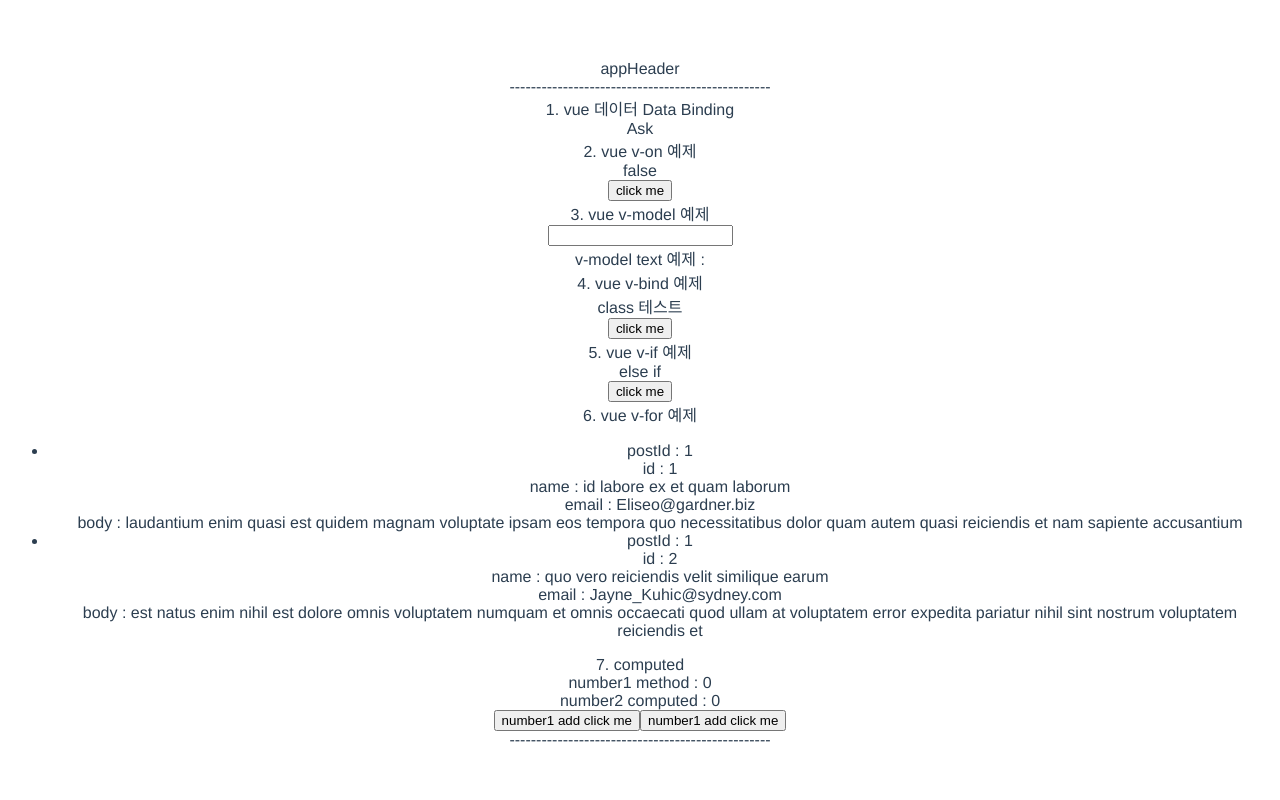
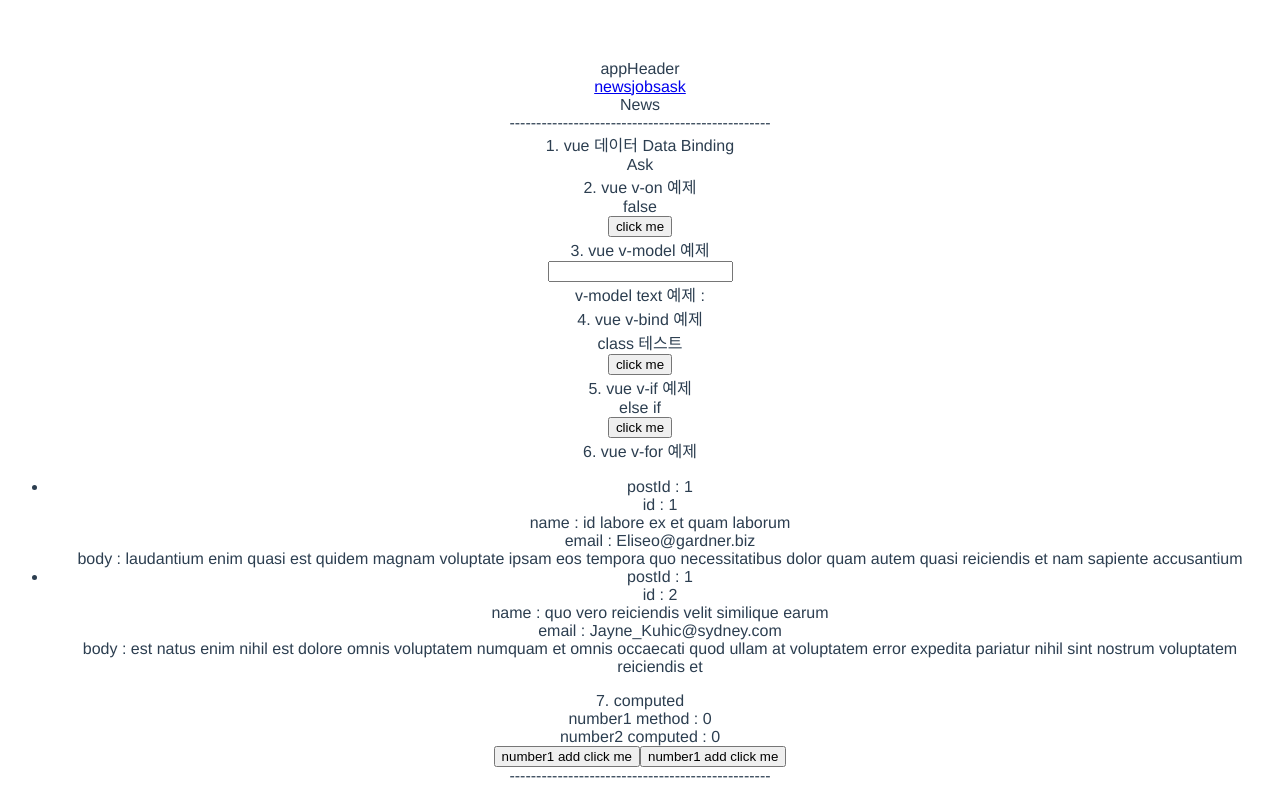
Before and after one commit to cowaymcnc4003/vue2Start, a Vue app in the folder my-project/: page /#/news in a window 1280 px wide. Before the commit this address led to /#/ask. Built offline with nearby package versions, Linux system fonts and the light colour scheme.

Commit message:
VueRouter2

```diff
--- a/my-project/src/App.vue
+++ b/my-project/src/App.vue
@@ -1,12 +1,15 @@
 <template>
   <div id="app">
     <app-header :propsData="propsParam" @emitEvent='emitMethods'></app-header>
+    <tool-bar></tool-bar>
+    <router-view></router-view>
     <text-view></text-view>
   </div>
 </template>
 
 <script>
 import AppHeader from './components/AppHeader.vue'
+import ToolBar from './components/ToolBar.vue'
 import TextView from './view/TextView.vue'
 
 export default {
@@ -23,7 +26,8 @@ export default {
   name: 'App',
   components: {
     TextView,
-    AppHeader
+    AppHeader,
+    ToolBar
   }
 }
 </script>
--- /dev/null
+++ b/my-project/src/components/ToolBar.vue
@@ -0,0 +1,17 @@
+<template>
+    <div>
+        <router-link to="/news">news</router-link>
+        <router-link to="/jobs">jobs</router-link>
+        <router-link to="/ask">ask</router-link>
+    </div>
+</template>
+
+<script>
+export default {
+
+}
+</script>
+
+<style>
+
+</style>
```
